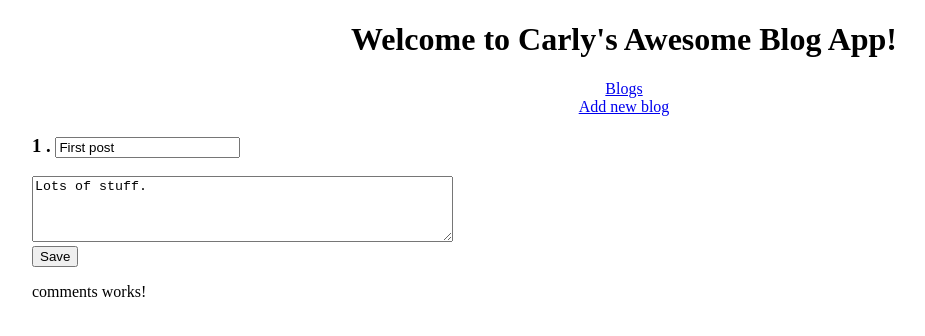
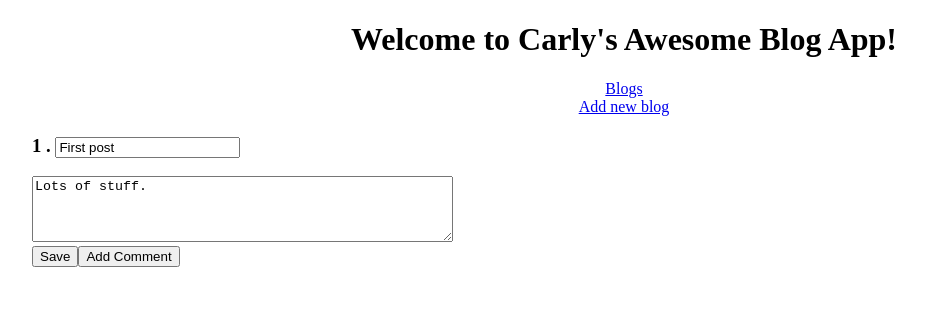
Before and after one commit to cthelander/learn-angular, an Angular app in the folder blogs/: page /edit/1 in a window 1280 px wide. Shown: the top 336 px of the page, without its empty margins (16-941 px from the left). Built offline with nearby package versions, Linux system fonts and the light colour scheme.

Commit message:
added an "add comment" button

```diff
--- a/blogs/src/app/edit-page/edit-page.component.html
+++ b/blogs/src/app/edit-page/edit-page.component.html
@@ -14,7 +14,12 @@
     routerLink="/blogs">
       Save
     </button>
+     <button (click)="addComment()">
+      Add Comment
+    </button>
   </div>
-  <app-comments>
-  </app-comments>
+ <div *ngIf="addComment">
+    <app-comments>
+    </app-comments>
+  </div>
 </div>
```
